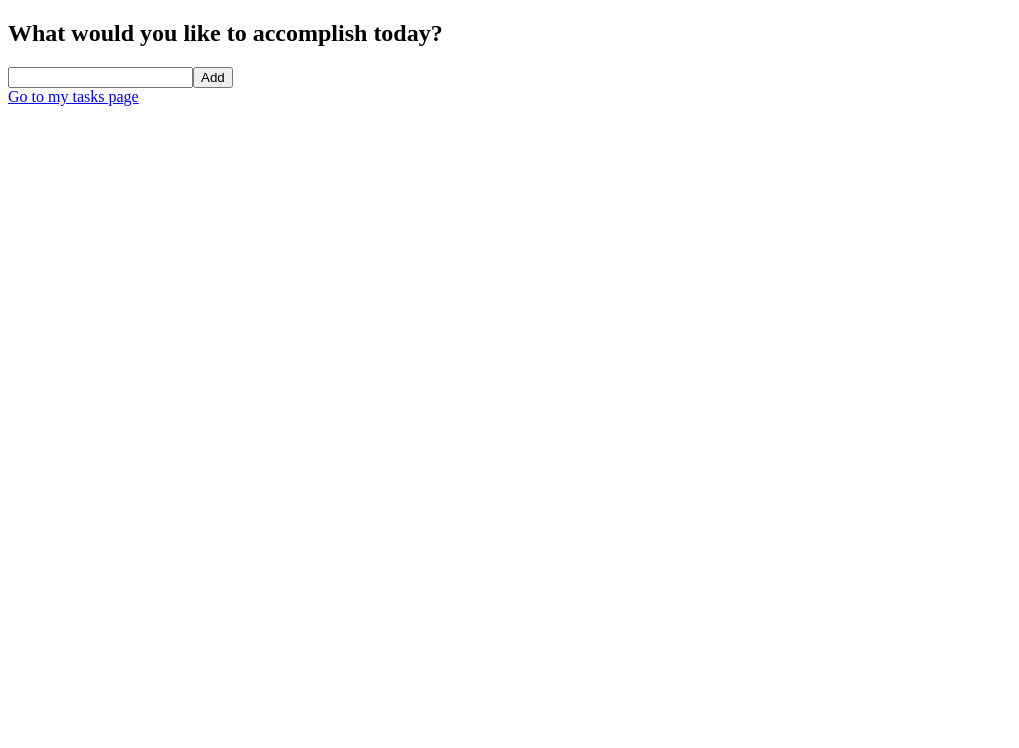
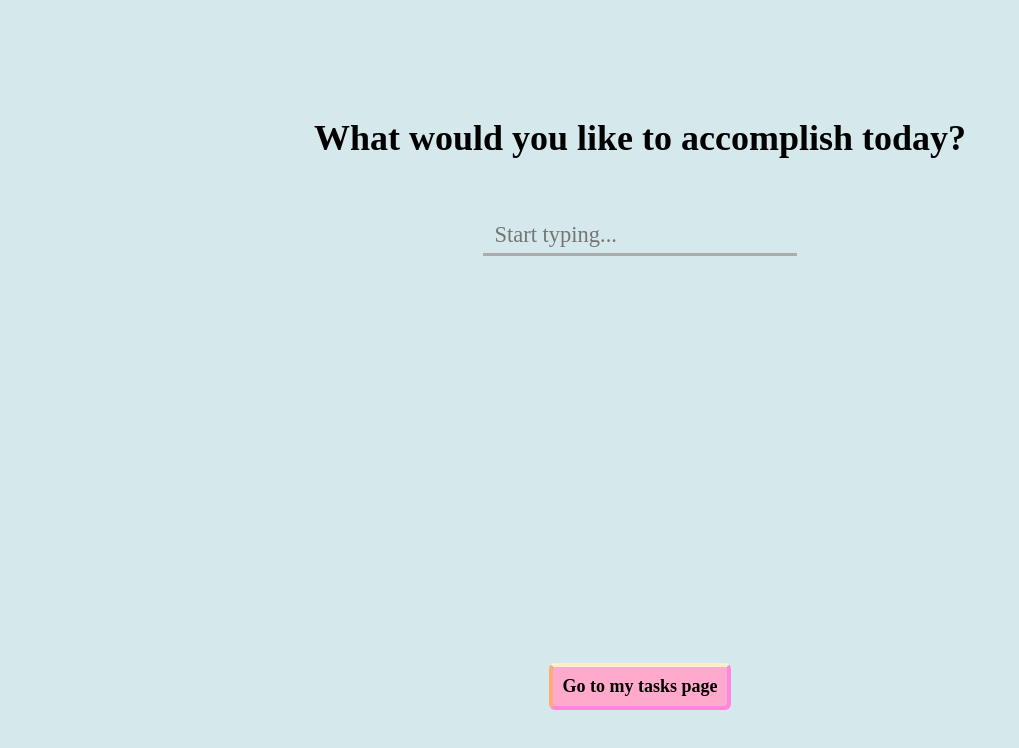
Before and after one commit to emmajphillips/reminders, a React (Create React App) app in the folder frontend/: page / in a window 1280 px wide. Shown: the top 748 px of the page, without its empty margins (0-1019 px from the left). Built offline with nearby package versions, Linux system fonts and the light colour scheme.

Commit message:
adding TasksToday component and styling Home component

```diff
--- a/frontend/src/App.js
+++ b/frontend/src/App.js
@@ -2,12 +2,14 @@ import React from 'react'
 import { BrowserRouter, Route, Switch } from 'react-router-dom'
 
 import Home from './components/common/Home'
+import TasksToday from './components/tasks/TasksToday'
 
 const App = () => {
   return (
     <BrowserRouter>
       <Switch>
-        <Route exact path="/" component={Home}/>
+        <Route exact path="/" component={Home} />
+        <Route path="/tasks/today" component={TasksToday} />
       </Switch>
     </BrowserRouter>
   )
--- a/frontend/src/components/common/Home.js
+++ b/frontend/src/components/common/Home.js
@@ -1,15 +1,36 @@
 import React from 'react'
-import { Link } from 'react-router-dom'
+import { Link, useHistory } from 'react-router-dom'
 
-const Home = () => {
+function Home() {
+
+  const history = useHistory()
+
+  const [searchQuery, setSearchQuery] = React.useState('')
+
+
+  const handleChange = event => {
+    const updatedQuery = event.target.value
+    setSearchQuery(updatedQuery)
+  }
+
+  const handleSubmit = event => {
+    if (!searchQuery) return
+    event.preventDefault()
+    history.push('/tasks/today')
+  }
+
   return (
     <section className="hero">
-      <h1 className="heading">What would you like to accomplish today?</h1>
-      <form>
-        <input type="text" placeholder="" value=""/>
-        <button type="submit">Add</button>
-      </form>
-      <Link to="tasks/today">Go to my tasks page</Link>
+      <div className="container">
+        <div className="form">
+          <h1 className="heading">What would you like to accomplish today?</h1>
+          <form onSubmit={handleSubmit} className={searchQuery ? 'active' : null}>
+            <input type="text" name="newTask" placeholder="Start typing..." value={searchQuery} onChange={handleChange} />
+            <button type="submit" className={searchQuery ? 'active' : 'hidden'}>add</button>
+          </form>
+        </div>
+        <Link to="tasks/today">Go to my tasks page</Link>
+      </div>
     </section>
   )
 }
--- /dev/null
+++ b/frontend/src/components/tasks/TasksToday.js
@@ -0,0 +1,29 @@
+import React from 'react'
+
+import PageContainer from '../common/PageContainer'
+
+import { tasks } from '../../lib/tasks'
+
+function TasksToday () {
+
+  const handleCheck = () => {
+    console.log('clicked!')
+  }
+
+  return (
+    <>
+      <h1>Tasks</h1>
+      <PageContainer>
+        {tasks.map(task => (
+          <div key={task.id} className="task">
+            <input type="checkbox" />
+            <span className="checkbox" onClick={handleCheck}></span>
+            <h2>{task.name}</h2>
+          </div>
+        ))}
+      </PageContainer>
+    </>
+  )
+}
+
+export default TasksToday
--- /dev/null
+++ b/frontend/src/lib/tasks.js
@@ -0,0 +1,31 @@
+
+export const tasks = [
+  {
+    id: 1,
+    name: 'brush teeth',
+    completed: false,
+    deadline: '29 July 2020',
+    notes: 'morning brush'
+  },
+  {
+    id: 2,
+    name: 'Wash face',
+    completed: false,
+    deadline: '29 July 2020',
+    notes: null
+  },
+  {
+    id: 3,
+    name: 'Make tea',
+    completed: true,
+    deadline: '29 July 2020',
+    notes: 'first cup of the day!'
+  },
+  {
+    id: 4,
+    name: 'apply for jobs',
+    completed: false,
+    deadline: '29 July 2020',
+    notes: null
+  }
+]
--- a/frontend/src/styles/main.scss
+++ b/frontend/src/styles/main.scss
@@ -0,0 +1,10 @@
+* {
+  margin: 0;
+  padding: 0;
+}
+
+html {
+  font-size: 18px;
+}
+
+@import '../styles/mobile/mobile.scss'
--- /dev/null
+++ b/frontend/src/styles/mobile/home.scss
@@ -0,0 +1,81 @@
+// * Home component
+section.hero {
+  min-height: 100vh;
+  height: 100%;
+  background-color: #d5e8eb;
+  div.container {
+    display: flex;
+    flex-direction: column;
+    justify-content: space-between;
+    align-items: center;
+    height: calc(100vh - 7em);
+    padding: 3.5em 0;
+    text-align: center;
+    div.form {
+      display: flex;
+      flex-direction: column;
+      align-items: center;
+      h1.heading {
+        font-size: 2rem;
+        margin: 0 0.5em;
+        padding: 3rem 0 1rem;
+      }
+      form {
+        display: flex;
+        margin: 2rem 0.5rem;
+        padding: 0.5em 0 0.25em;
+        border: none;
+        border-bottom: 3px solid #acacac;
+        &:hover {
+          border-bottom: 3px solid #444;
+        }
+        input {
+          padding-left: 0.5em;
+          background-color: inherit;
+          border: none;
+          font-family: "Times New Roman", Times, serif;
+          font-size: 1.25rem;
+          &:focus {
+            outline: none;
+          }
+        }
+        button.active {
+          margin-bottom: 0.25em;
+          padding: 5px 15px;
+          background-color: #a8fac6;
+          border-top: 4px solid #e3f8d6;
+          border-right: 4px solid #36f365;
+          border-bottom: 4px solid #36f365;
+          border-left: 4px solid #95f0f7;
+          font-weight: 600;
+          border-radius: 6px;
+          font-family: "Times New Roman", Times, serif;
+          font-size: 1em;
+          color: #000;
+          transition: 0.1s ease-out;
+        }
+        button.hidden {
+          visibility: hidden;
+          transition: 0.1s linear;
+        }
+      }
+      form.active {
+        border: none;
+        border-bottom: 3px solid #444;
+      }
+    }
+    a {
+      margin: 1.5rem 0;
+      padding: 0.5em;
+      background-color: #ffaacc;
+      border-top: 4px solid #ffeecc;
+      border-right: 4px solid #ff88dd;
+      border-bottom: 4px solid #ff88dd;
+      border-left: 4px solid #ffaa77;
+      border-radius: 6px;
+      text-decoration: none;
+      font-weight: 600;
+      color: #000;
+    }
+  }
+}
--- /dev/null
+++ b/frontend/src/styles/mobile/mobile.scss
@@ -0,0 +1,38 @@
+section.section {
+  display: flex;
+  justify-content: center;
+  min-height: calc(100vh - 41px);
+  height: 100%;
+  div.container {
+    display: flex;
+    flex-direction: column;
+    width: 100%;
+    margin: 0.5rem;
+  }
+  div.task {
+    display: flex;
+    align-items: center;
+    margin: 0.5em 0;
+    padding: 1.5em 0.5em;
+    border: 1px solid #000;
+    input {
+      position: absolute;
+      opacity: 0;
+      cursor: pointer;
+      height: 0;
+      width: 0;
+    }
+    .checkbox {
+      position: relative;
+      top: 0;
+      left: 0;
+      height: 25px;
+      width: 25px;
+      margin: 10px;
+      background-color: #FFF;
+      border: 1px solid #000;
+    }
+  }
+}
+
+@import "./home.scss";
```
